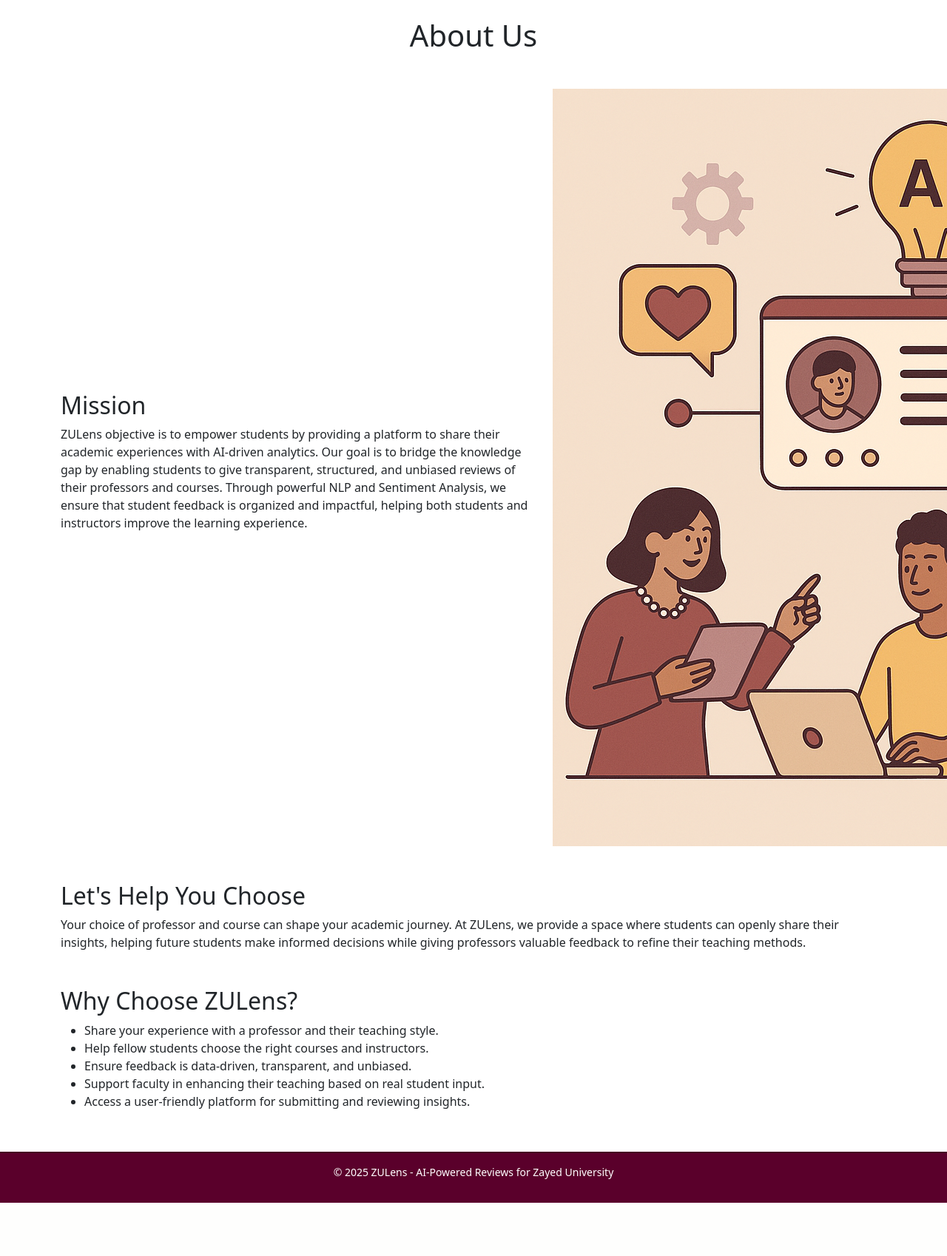
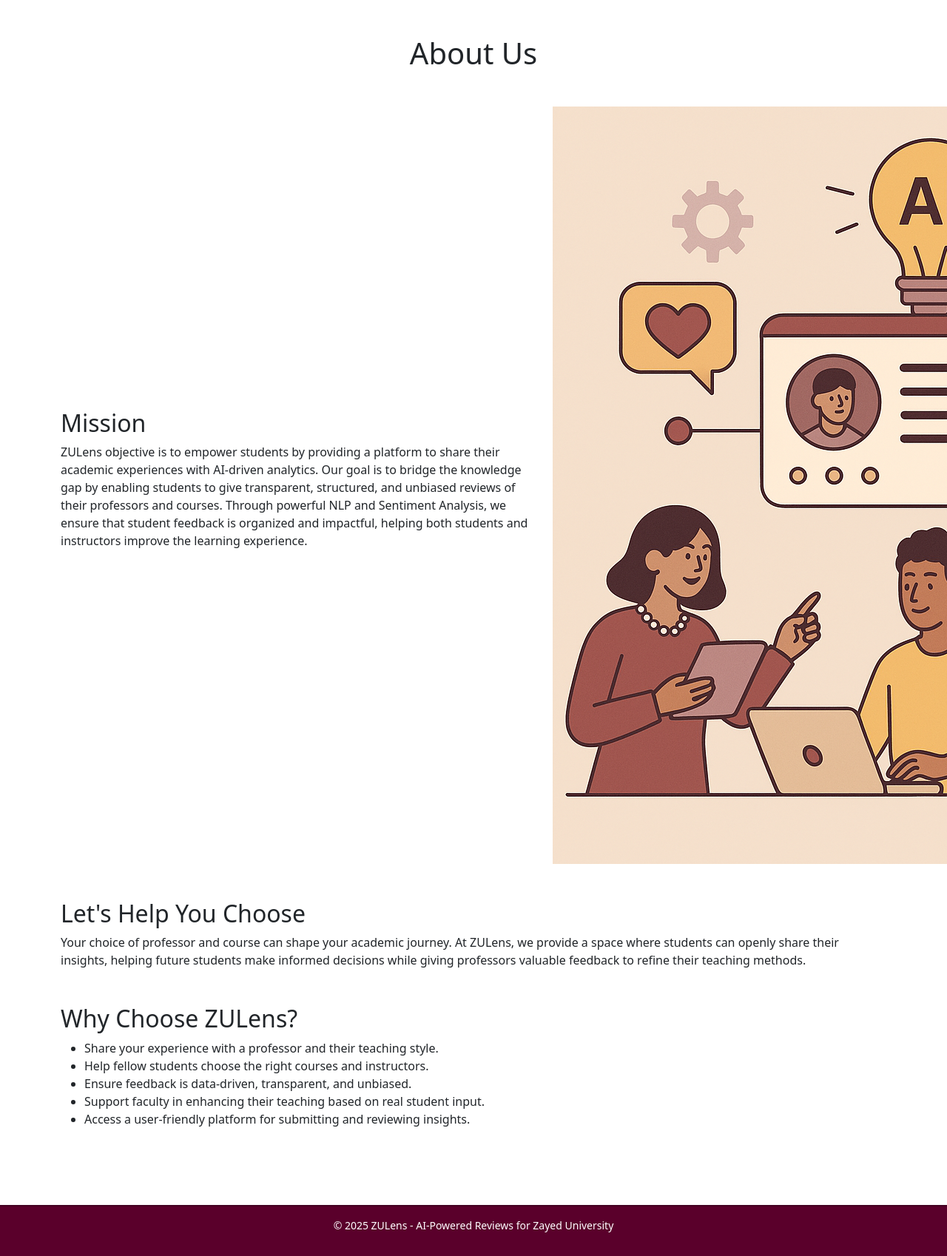
Before and after one commit to Alyazia-mo/ZULens, a Flask app: page /about-us in a window 1280 px wide; the page is wider, and only the part inside the window is pictured. Shown: the part 120-1818 px from the top of that part at 74% size. Before the commit the page ends 1746 px from the top of that part, so only its background shows below. Run offline with Flask 3, Linux system fonts and the light colour scheme; parts of the project's set-up code (start-up, migrations or seed data) failed here and were passed over.

Commit message:
about us page fix

```diff
--- a/templates/about-us.html
+++ b/templates/about-us.html
@@ -6,7 +6,7 @@
   <title>About Us - ZULens</title>
 
   <link href="https://cdn.jsdelivr.net/npm/bootstrap@5.3.0/dist/css/bootstrap.min.css" rel="stylesheet" />
-  <link rel="stylesheet" href="{{ url_for('static', filename='style.css') }} " />
+  <link rel="stylesheet" href="{{ url_for('static', filename='style.css') }}">
 
 
 </head>
@@ -42,8 +42,7 @@
     </div>
   </nav>
 
-  <!-- Main Content -->
-  <div class="container mt-4 flex-fill">
+  <div class="container my-5">
     <h1 class="text-center mb-5">About Us</h1>
 
     <div class="row align-items-center section mb-5">
@@ -73,12 +72,12 @@
     </div>
   </div>
 
-  <!-- Footer -->
+    <!-- Footer -->
   <footer>
-    <p>© 2025 ZULens - AI-Powered Reviews for Zayed University</p>
+      <p>© 2025 ZULens - AI-Powered Reviews for Zayed University</p>
   </footer>
 
+  <script src="https://cdn.jsdelivr.net/npm/bootstrap@5.3.0/dist/js/bootstrap.bundle.min.js"></script>
   <script src="{{ url_for('static', filename='script.js') }}"></script>
-  <script src="https://cdn.jsdelivr.net/npm/bootstrap@5.3.0/dist/js/bootstrap.bundle.min.js"></script>
 </body>
 </html>
```
